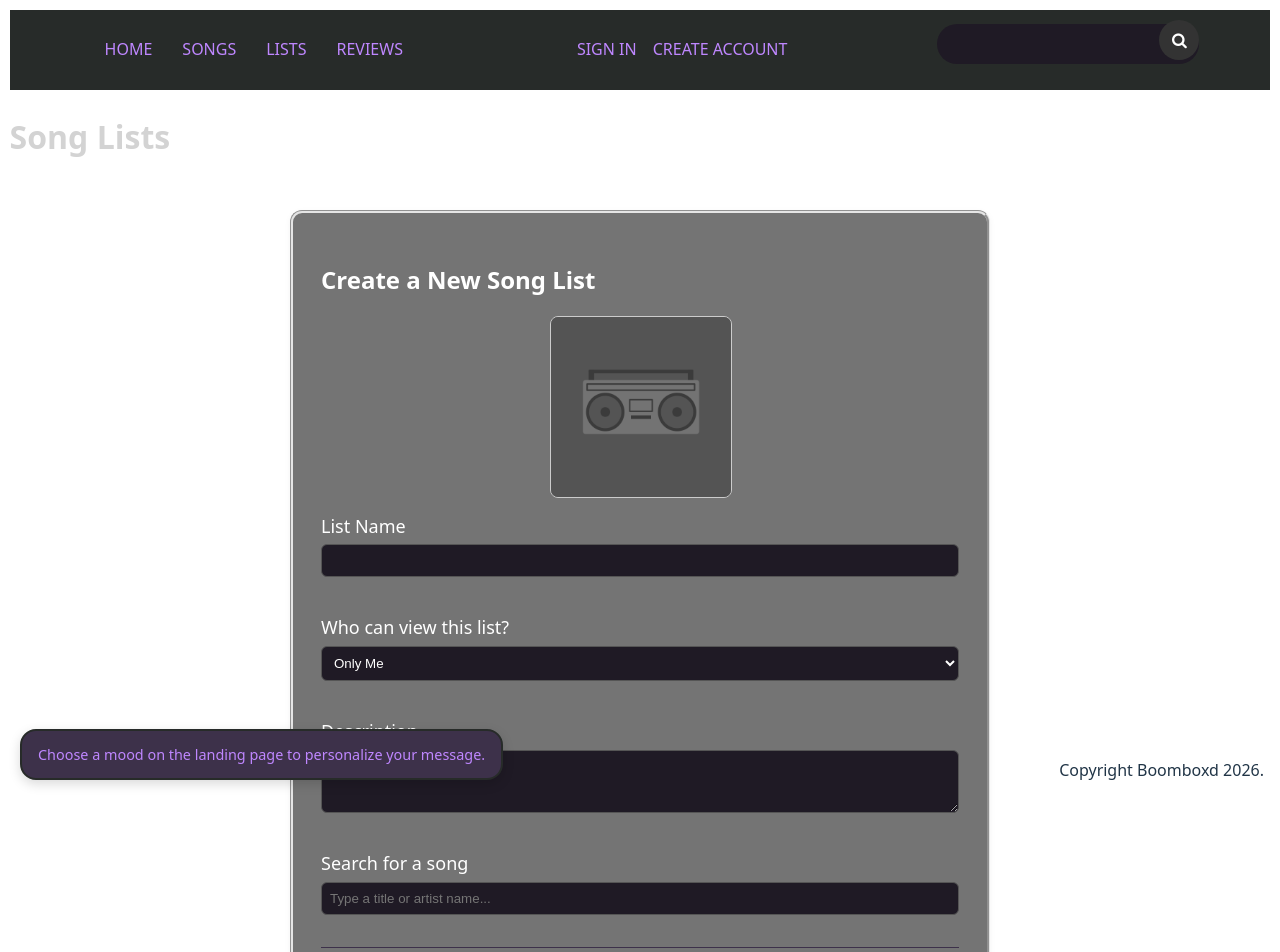
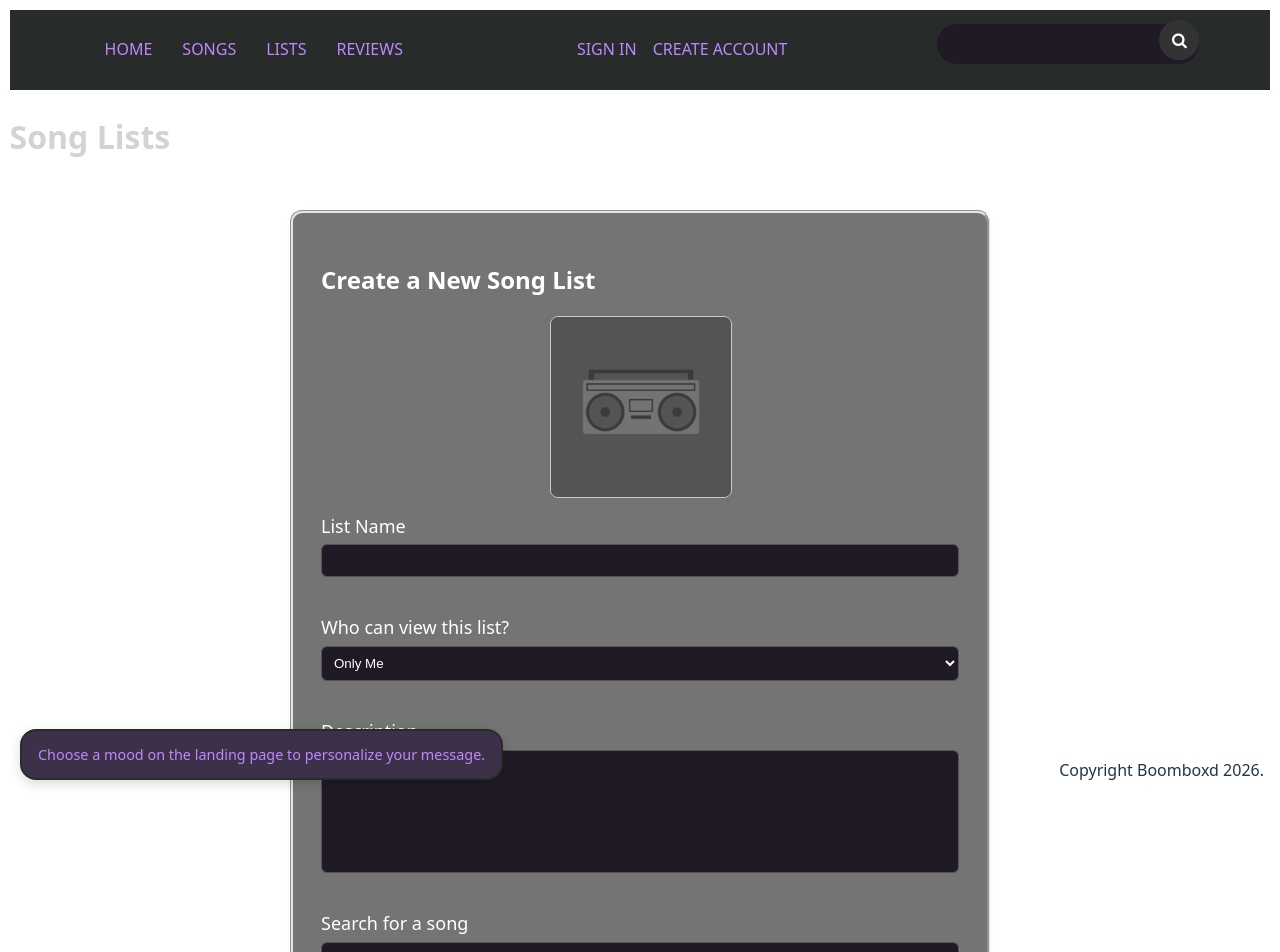
Before and after one commit to Onniikun/FSD_Project, a React (Vite) app: page /lists in a window 1280 px wide. Shown: the top 952 px of the page. Built offline with nearby package versions, Linux system fonts and the light colour scheme.

Commit message:
Made description boxes to not expand

```diff
--- a/src/App.tsx
+++ b/src/App.tsx
@@ -1,4 +1,3 @@
-import { useState } from 'react'
 import { Routes, Route } from 'react-router-dom'
 
 import './App.css'
--- a/src/components/common/create-song-list-form/CreateSongListForm.tsx
+++ b/src/components/common/create-song-list-form/CreateSongListForm.tsx
@@ -170,7 +170,7 @@ export default function CreateSongListForm({ onCreateList  }: CreateSongListForm
           <textarea
             value={description}
             onChange={(e) => setDescription(e.target.value)}
-            rows={3}
+            rows={7}
           />
         </label>
 
--- a/src/components/common/create-song-list-form/create-song-list-form.css
+++ b/src/components/common/create-song-list-form/create-song-list-form.css
@@ -217,6 +217,10 @@
   background: #2c243a;
 }
 
+.songlist-form textarea {
+  resize: none;
+}
+
 @media (max-width: 600px) {
   .remove-button {
     align-self: flex-end;
--- a/src/components/common/song-list-modal/SongListModal.tsx
+++ b/src/components/common/song-list-modal/SongListModal.tsx
@@ -191,6 +191,7 @@ export function SongListModal({
                 <textarea
                   value={description}
                   onChange={e => setDescription(e.target.value)}
+                  rows={7}
                 />
               </label>
 
--- a/src/components/common/song-list-modal/song-list-modal.css
+++ b/src/components/common/song-list-modal/song-list-modal.css
@@ -227,3 +227,7 @@ input, textarea, select {
 .remove-song-btn {
   white-space: nowrap;
 }
+
+.modal-form textarea {
+  resize: none;
+}
```
